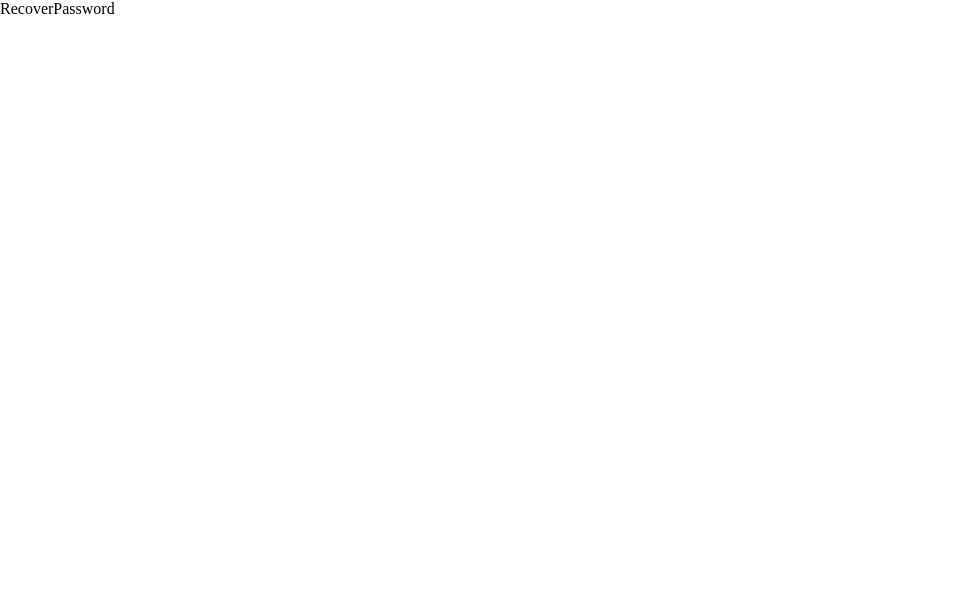
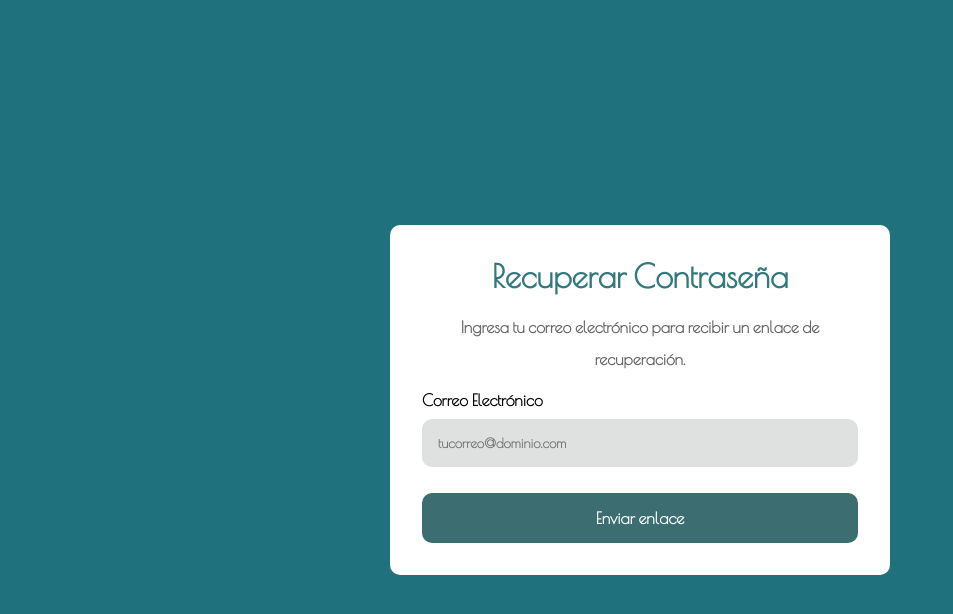
Before and after one commit to anonima04/Bitacora_Peces, a React (Vite) app: page /recoverPass in a window 1280 px wide. Shown: the top 614 px of the page, without its empty margins (0-953 px from the left). Built offline with nearby package versions, Linux system fonts and the light colour scheme; a web font is replaced by a local one.

Commit message:
Rediseño HomePage

```diff
--- a/src/App.jsx
+++ b/src/App.jsx
@@ -11,6 +11,7 @@ import RegisterUser from "./Page/RegisterUser/RegisterUser";
 import ProtectedRoute from "./Components/Authentication/ProtectedRoute";
 import FormBitacora from "./Components/FormBitacora/FormBitacora";
 import { ContextRegistroUser } from "./Context/ContextRegistroUser";
+import "./Fonts.css"; // Familia de fuentes GLOBAL
 
 function App() {
   return (
--- a/src/Components/NavBar/NavBar.css
+++ b/src/Components/NavBar/NavBar.css
@@ -4,9 +4,9 @@
   flex-direction: row;
   justify-content: space-between;
   align-items: center;
-  font-family: var(--font3);
+  font-family: var(--font7);
   /* font-weight: bold; */
-  font-size: 1.2rem;
+  font-size: 1rem;
   padding: 10px;
 }
 
--- a/src/Page/FeaturedSpeciesPage/FeaturedSpeciesPage.jsx
+++ b/src/Page/FeaturedSpeciesPage/FeaturedSpeciesPage.jsx
@@ -12,7 +12,7 @@ const FeaturedSpeciesPage = () => {
         <div className="species-list">
           <div className="species-item">
             <img
-              src="https://firebasestorage.googleapis.com/v0/b/bitagorapeces.appspot.com/o/Lavanda.webp?alt=media&token=901be920-1993-44a5-a488-75da3ec3c6f7"
+              src="https://firebasestorage.googleapis.com/v0/b/bitagorapeces.appspot.com/o/Imgs_HomePage%2FPlanta_Lavanda.png?alt=media&token=dfd7b9be-ddbc-4d1d-8350-330bfebc5d26"
               alt="Lavanda"
             />
             <h2>Lavanda</h2>
@@ -25,7 +25,7 @@ const FeaturedSpeciesPage = () => {
           </div>
           <div className="species-item">
             <img
-              src="https://firebasestorage.googleapis.com/v0/b/bitagorapeces.appspot.com/o/ceriman.webp?alt=media&token=95f4bd0c-3273-41a3-822f-a55f9452b7a15"
+              src="https://firebasestorage.googleapis.com/v0/b/bitagorapeces.appspot.com/o/Imgs_HomePage%2FPlanta_Ceriman.webp?alt=media&token=f2cb9e97-6eca-4deb-9d79-fe84d5590fee"
               alt="Ceriman"
             />
             <h2>Ceriman</h2>
@@ -37,8 +37,8 @@ const FeaturedSpeciesPage = () => {
           </div>
           <div className="species-item planta3">
             <img
-              src="https://firebasestorage.googleapis.com/v0/b/bitagorapeces.appspot.com/o/lengua%20de%20suegra.jpg?alt=media&token=a2131d8e-ae64-4b04-93e1-98e4315727d3"
-              alt="Lengua de suegra"
+              src="https://firebasestorage.googleapis.com/v0/b/bitagorapeces.appspot.com/o/Imgs_HomePage%2FPlanta_LenguaSuegra.png?alt=media&token=aa944145-bf80-4349-aae5-84919555b746"
+              alt="LenguaSuegra"
             />
             <h2>Lengua de suegra</h2>
             <p>
--- a/src/Page/HomePage/HomePage.css
+++ b/src/Page/HomePage/HomePage.css
@@ -4,49 +4,46 @@
   top: 0;
   z-index: 2;
 }
+
 .div-leaf {
+  padding: 1cm 0;
   width: 100%;
   min-height: 100vh;
   display: flex;
   flex-direction: column;
-  justify-content: center;
+  justify-content: start;
   align-items: center;
-  padding: 2rem 0;
-  background-image: url("https://images.pexels.com/photos/808510/pexels-photo-808510.jpeg?cs=srgb&dl=pexels-muhammad-khairul-iddin-adnan-267454-808510.jpg&fm=jpg");
+  /* background-image: url("https://images.pexels.com/photos/808510/pexels-photo-808510.jpeg?cs=srgb&dl=pexels-muhammad-khairul-iddin-adnan-267454-808510.jpg&fm=jpg");
   background-repeat: no-repeat;
-  background-size: cover;
+  background-size: cover; */
+  /* background-image: linear-gradient(
+    100deg,
+    rgb(161, 212, 161),
+    white,
+    rgb(161, 212, 161)
+  ); */
   overflow: hidden;
 }
 
 #div-leaf-home {
   max-width: 80%;
-  text-align: justify;
-  margin-bottom: 2rem;
-  border-radius: 10px;
 }
 
 .homepage-title {
-  background-color: rgba(255, 255, 255, 0.2);
-  border-radius: 10px;
   text-align: center;
-  padding: 1.5rem 0;
-  font-family: var(--font10);
+  font-family: var(--font5);
   font-size: 3rem;
   font-weight: bold;
-  color: black;
-  text-shadow: 2px 1px 1px rgb(9, 255, 0);
-  margin-bottom: 2rem;
+  color: rgb(55, 159, 162);
+  margin-bottom: 1cm;
 }
 
-.homepage-subtitle {
-  background-color: rgba(255, 255, 255, 0.2);
-  padding: 2rem;
-  border-radius: 10px;
-  font-family: var(--font3);
-  line-height: 1.5cm;
+.homepage-p {
+  margin-bottom: 1cm;
+  font-family: var(--font1);
+  line-height: 2cm;
   font-size: 1.2rem;
   color: black;
-  font-weight: bold;
 }
 
 .carousel-container {
--- a/src/Page/HomePage/HomePage.jsx
+++ b/src/Page/HomePage/HomePage.jsx
@@ -13,7 +13,7 @@ const HomePage = () => {
       <div className="div-leaf">
         <div id="div-leaf-home">
           <motion.h1 className="homepage-title">Bitácora de Plantas</motion.h1>
-          <motion.p className="homepage-subtitle">
+          <motion.p className="homepage-p">
             Sumérgete en el mundo de la botánica y explora cada etapa de
             crecimiento de tus plantas favoritas. En nuestro sitio, puedes
             registrar y crear bitácoras personalizadas para cada especie que
--- a/src/Page/LoginPage/Login.css
+++ b/src/Page/LoginPage/Login.css
@@ -1,9 +1,7 @@
-@import url("../../Fonts.css");
-
 .container-login {
   width: 100%;
   min-height: 100vh;
-  background-color: rgb(0, 0, 0);
+  background-color: black;
   display: flex;
   justify-content: center;
   align-items: center;
@@ -37,14 +35,14 @@
 
 .text {
   color: white;
-  font-size: 1rem;
+  font-size: 1.2rem;
   font-family: var(--font3);
 }
 
 #email,
 #password {
   font-family: var(--font1);
-  font-size: 1rem;
+  font-size: 1.1rem;
   color: white;
   border-radius: 10px;
   padding: 1rem;
@@ -52,6 +50,7 @@
   background-color: rgb(20, 20, 20);
 }
 
+/* Cuando el cursor ingresa al input */
 #email:focus,
 #password:focus {
   outline: 1px solid cornflowerblue;
@@ -71,12 +70,12 @@
   height: 80%;
   object-fit: cover;
   border-radius: 20px;
-  padding: 2% 1%;
 }
 
 .btn {
   border-radius: 10px;
   border: 0;
+  font-size: 1rem;
   font-weight: bold;
   font-family: var(--font3);
 }
@@ -86,39 +85,40 @@
 }
 
 .btn1 {
-  padding: 12px 0;
+  padding: 12px;
   margin-top: 1rem;
   width: 100%;
   background-color: cornflowerblue;
 }
 
 .btn2 {
+  padding: 5px 1rem;
   background-color: rgb(248, 188, 58);
 }
 
 .text2 {
   display: flex;
+  font-size: 1rem;
   flex-wrap: wrap;
   justify-content: center;
   align-items: center;
-  font-weight: bold;
   font-family: var(--font3);
   color: gray;
   text-align: center;
   width: 50%;
   margin-top: 2rem;
   /* background-color: red; */
-  gap: 1rem;
+  gap: 2rem;
 }
-
-/*  */
 
 #link-RecContra {
   font-family: var(--font3);
+  color: cornflowerblue;
   margin: 1rem auto;
   text-decoration: none;
 }
 
+/* MOVIL & TABLET */
 @media (max-width: 1024px) {
   .container-login {
     flex-direction: column;
@@ -140,6 +140,6 @@
 
   .div-imgLogin {
     width: 100%;
-    margin: 1rem;
+    margin: 2rem;
   }
 }
--- /dev/null
+++ b/src/Page/RecoverPassword/RecoverPassword.css
@@ -0,0 +1,99 @@
+.pagina-recuperar {
+  background-color: rgb(31, 113, 125);
+  display: flex;
+  align-items: center;
+  justify-content: center;
+  min-height: 100vh;
+}
+
+.div-FORM-RC {
+  background-color: white;
+  max-width: 500px;
+  border-radius: 10px;
+  text-align: center;
+  padding: 2rem;
+  animation: fadeIn 1s ease;
+}
+
+.div-FORM-RC:hover {
+  box-shadow: 0 0 20px black;
+  transition: box-shadow 0.3s ease;
+}
+
+@keyframes fadeIn {
+  from {
+    opacity: 0;
+    transform: translateY(20px);
+  }
+  to {
+    opacity: 1;
+    transform: translateY(0);
+  }
+}
+
+.div-FORM-RC h1 {
+  font-size: 2rem;
+  color: #32797d;
+  font-family: var(--font3);
+  margin-bottom: 1rem;
+}
+
+.descripcionRC {
+  font-size: 1rem;
+  font-weight: bold;
+  font-family: var(--font3);
+  color: #666;
+  line-height: 2;
+  margin-bottom: 1rem;
+}
+
+.formularioRC {
+  margin-top: 1rem;
+  display: flex;
+  flex-direction: column;
+  gap: 10px;
+}
+
+.labelCorreo {
+  font-size: 1rem;
+  font-family: var(--font3);
+  font-weight: bold;
+  color: black;
+  text-align: left;
+}
+
+.inputCorreoRC {
+  padding: 1rem;
+  border-radius: 10px;
+  border: 0px;
+  font-family: var(--font3);
+  font-weight: bold;
+  background-color: rgb(223, 224, 224);
+}
+
+.inputCorreoRC:focus {
+  outline: 0;
+  border: solid 1px #32797d;
+  box-shadow: 0 0 30px #32797d;
+  transition: box-shadow 0.3s ease;
+}
+
+.boton-recuperar {
+  margin-top: 1rem;
+  padding: 1rem;
+  background-color: #3c6e71;
+  font-family: var(--font3);
+  color: white;
+  font-size: 1rem;
+  font-weight: bold;
+  border: none;
+  border-radius: 10px;
+  cursor: pointer;
+}
+
+/* Responsive */
+@media (max-width: 768px) {
+  .div-FORM-RC {
+    width: 80%;
+  }
+}
--- a/src/Page/RecoverPassword/RecoverPassword.jsx
+++ b/src/Page/RecoverPassword/RecoverPassword.jsx
@@ -1,8 +1,47 @@
 /* eslint-disable no-unused-vars */
-import React from "react";
+import React, { useState } from "react";
+import "./RecoverPassword.css";
 
 const RecoverPassword = () => {
-  return <div>RecoverPassword</div>;
+  const [email, setEmail] = useState("");
+
+  const handleEmailChange = (e) => {
+    setEmail(e.target.value);
+  };
+
+  const handleSubmit = (e) => {
+    e.preventDefault();
+    alert("Correo para recuperación enviado!");
+  };
+
+  return (
+    <div className="pagina-recuperar">
+      <div className="div-FORM-RC">
+        <h1>Recuperar Contraseña</h1>
+        <p className="descripcionRC">
+          Ingresa tu correo electrónico para recibir un enlace de recuperación.
+        </p>
+        <form onSubmit={handleSubmit} className="formularioRC">
+          <label htmlFor="correo" className="labelCorreo">
+            Correo Electrónico
+          </label>
+          <input
+            type="email"
+            id="correo"
+            name="correo"
+            className="inputCorreoRC"
+            placeholder="tucorreo@dominio.com"
+            value={email}
+            onChange={handleEmailChange}
+            required
+          />
+          <button type="submit" className="boton-recuperar">
+            Enviar enlace
+          </button>
+        </form>
+      </div>
+    </div>
+  );
 };
 
 export default RecoverPassword;
```
Also changed, not shown: src/Components/AutoplayCarousels/AutoplayCarousels.css (+72 -39 lines), src/Components/AutoplayCarousels/AutoplayCarousels.jsx (+20 -32 lines), src/Components/NavBar/NavBar.jsx (+1 -156 lines), src/Page/LoginPage/Login.jsx (+0 -13 lines).
